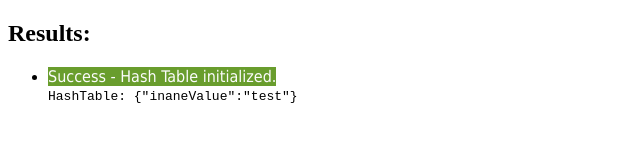
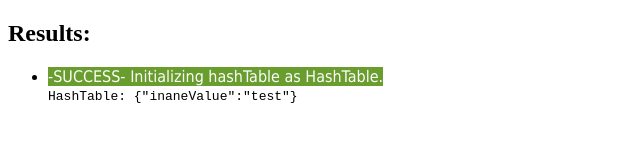
Before and after one commit to Nic-Wolf/js-101, a plain HTML site: page Hash Table/index.html in a window 1280 px wide. Shown: the whole page, without its empty margins (0-640 px from the left). Drawn offline with Linux system fonts and the light colour scheme.

Commit message:
setting up assert object

```diff
--- a/Hash Table/HashTable.spec.js
+++ b/Hash Table/HashTable.spec.js
@@ -5,18 +5,21 @@ function runTests() {
     // Test: init class
     const options = {};
     const hashTable = new HashTable(options);
-    // Assertion
-    const test1 = objIsEquivalent(hashTable, new HashTable()) ?
-        {text: 'Success - Hash Table initialized.', pass: true} :
-        {text: 'Fail - Could not construct Hash Table.', pass: false };
-    results.push({ result: test1, data: `${hashTable.constructor.name}: ${JSON.stringify(hashTable)}` });
+    // // Assertion
+    // const test1 = objIsEquivalent(hashTable, new HashTable()) ?
+    //     {text: 'Success - Hash Table initialized.', pass: true} :
+    //     {text: 'Fail - Could not construct Hash Table.', pass: false };
+
+    const test1 = new Assertion(`Initializing hashTable as HashTable.`, hashTable);
+    test1.test(objIsEquivalent(hashTable, new HashTable()));
+    results.push(test1);
 
 
     // Test: add entry
     // const aKey = 'thing';
     // const aValue = 12345;
     // hashTable.insert(aKey, aValue);
-    // Assertion
+    // // Assertion
     // const expectedData = Object.assign({}, { [aKey]: aValue });
     // const test2 = objIsEquivalent(hashTable[aKey], expectedData) ?
     //     'Success - Entry added to Hash Table.' :
@@ -42,6 +45,36 @@ function runTests() {
     return results;
 }
 
+class Assertion {
+    constructor(testStr, data) {
+        this.testStr = testStr;
+        this.data = data;
+
+        this.setDetails(this.data);
+    }
+
+    setDetails(data) {
+        if (typeof data === 'object') {
+            this.details = `${data.constructor.name}: ${JSON.stringify(data)}`
+        } else {
+            this.details = 'not yet implemented.';
+        }
+    }
+
+    test(callback) {
+        this.pass = callback;
+    }
+
+    // Assertion
+    dataSameAs(val) {
+        return objIsEquivalent(this.data, val);
+    }
+
+    dataHasParam(key, val) {
+        const expectedData = Object.assign({}, { [key]: val });
+        return objIsEquivalent(this.data[key], expectedData);
+    }
+}
 
 function objIsEquivalent(a, b) {
     const aProps = Object.getOwnPropertyNames(a);
--- a/Hash Table/index.html
+++ b/Hash Table/index.html
@@ -8,19 +8,20 @@
 
     <script>
         window.onload = function() {
-
+            debugger;
             const results = runTests();
 
             const outputElem = document.getElementById('output');
 
             for (let i = 0; i < results.length; i++) {
                 let result = document.createElement('label');
-                result.style.backgroundColor = results[i].result.pass ? '#699d2d' : '#da1507';
+                result.style.backgroundColor = results[i].pass ? '#699d2d' : '#da1507';
                 result.style.color = '#fcfcfc';
                 result.style.fontFamily = 'Tahoma';
-                result.innerText = results[i].result.text;
+                result.innerText = results[i].pass ? '-SUCCESS- ' : '-FAIL- ';
+                result.innerText += results[i].testStr;
                 let code = document.createElement('code');
-                code.innerText = results[i].data;
+                code.innerText = results[i].details;
 
                 let div = document.createElement('div');
                 div.appendChild(result);
```
